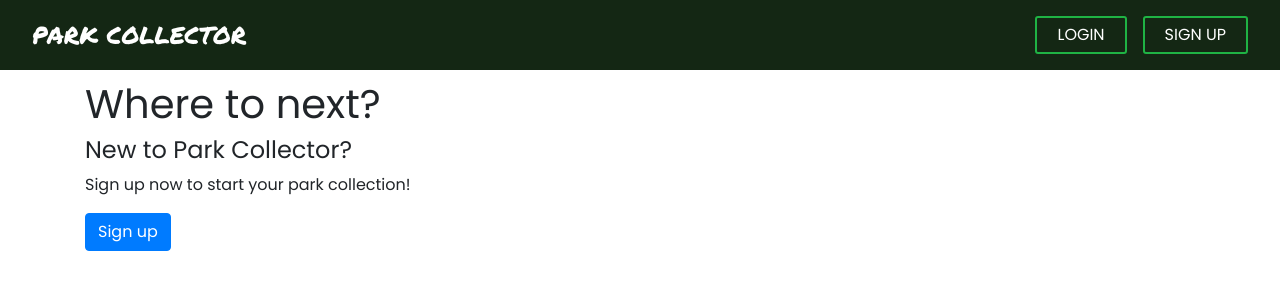
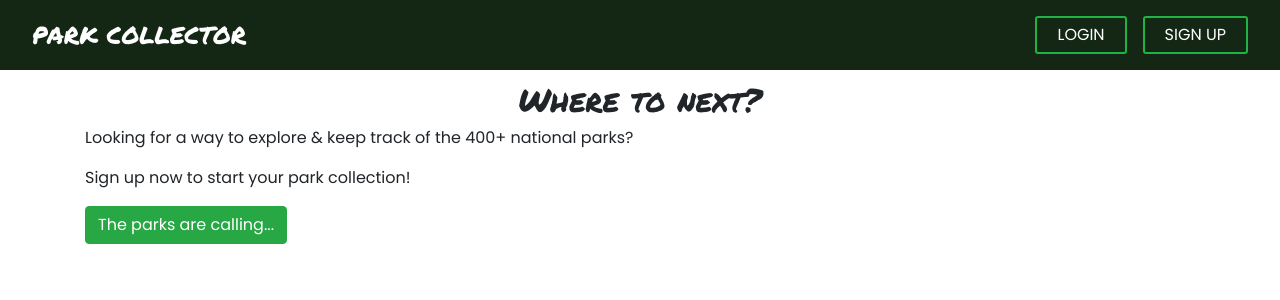
Before and after one commit to hsiangj/capstone-one, a Flask app: template templates/home-anon.html in a window 1280 px wide. Shown: the top 300 px of the page. Run offline with Flask 3, Linux system fonts and the light colour scheme; the template is opened without the code that fills it, so the values that code supplies are empty; some libraries are stand-ins or nearby versions.

Commit message:
Setup divs for home-anonymous

```diff
--- a/templates/home-anon.html
+++ b/templates/home-anon.html
@@ -2,10 +2,15 @@
 
 
 {% block content %}
-<div class="home-hero">
-  <h1>Where to next?</h1>
-  <h4>New to Park Collector?</h4>
+<div class="home-anon-div">
+  <div class="anon-text">
+  <h2>Where to next?</h2>
+  <p>Looking for a way to explore & keep track of the 400+ national parks?</p>
   <p>Sign up now to start your park collection!</p>
-  <a href="/signup" class="btn btn-primary">Sign up</a>
+  <a href="/signup" class="btn btn-success">The parks are calling...</a>
+  </div>
+
+  <div class="anon-pic">
+  </div>
 </div>
 {% endblock %}
```
